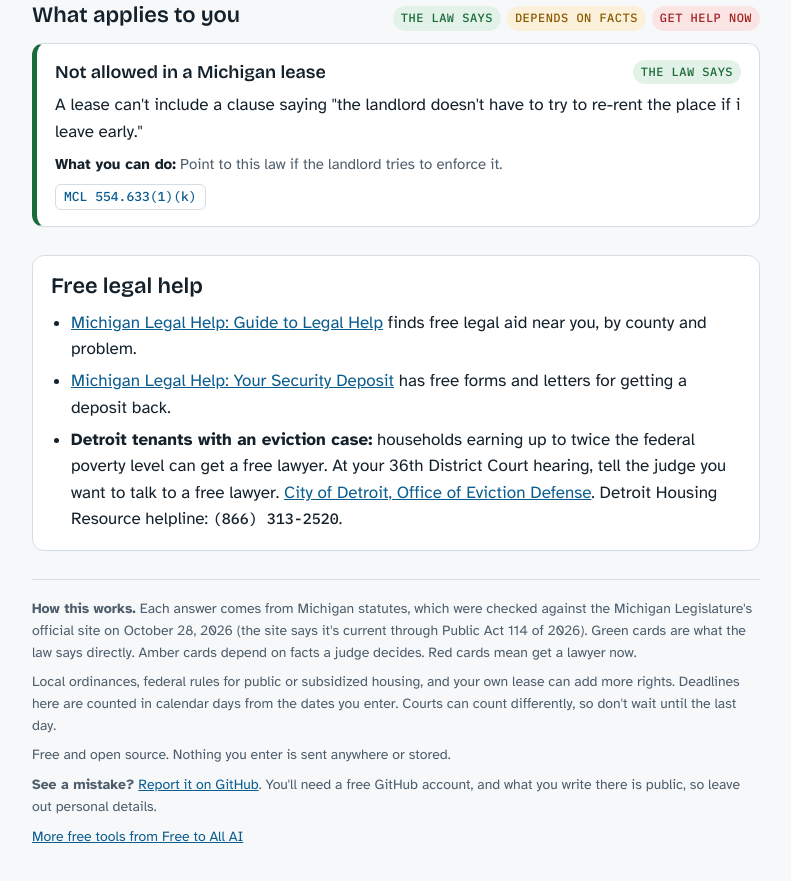
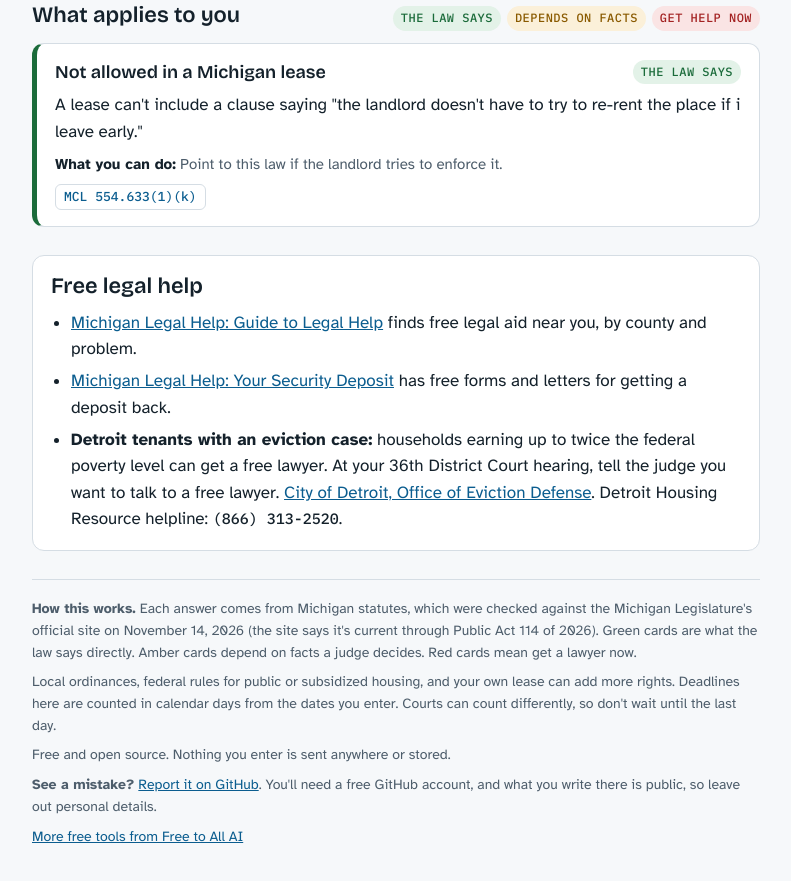
Before and after one commit to free-to-all-ai/tools, a plain HTML site: page renter-rights/index.html in a window 1280 px wide. Shown: the part 7561-8442 px from the top of the page, without its empty margins (244-1035 px from the left). Drawn offline with nearby package versions, Linux system fonts and the light colour scheme.

Commit message:
Renter rights: sources checked November 14, 2026
Every statute and page behind the tool was re-read on Nov 14, 2026 and still matches.

Co-Authored-By: Claude Opus 5.5 <noreply@anthropic.com>
Claude-Session: https://claude.ai/code/session_01MVRMsLN1Cgfgq6nXdPhdyV

```diff
--- a/renter-rights/index.html
+++ b/renter-rights/index.html
@@ -309,7 +309,7 @@ footer { font-size: 14px; color: var(--muted); display: grid; gap: 8px; border-t
   </section>
 
   <footer>
-    <p><strong>How this works.</strong> Each answer comes from Michigan statutes, which were checked against the Michigan Legislature's official site on October 28, 2026 (the site says it's current through Public Act 114 of 2026). Green cards are what the law says directly. Amber cards depend on facts a judge decides. Red cards mean get a lawyer now.</p>
+    <p><strong>How this works.</strong> Each answer comes from Michigan statutes, which were checked against the Michigan Legislature's official site on November 14, 2026 (the site says it's current through Public Act 114 of 2026). Green cards are what the law says directly. Amber cards depend on facts a judge decides. Red cards mean get a lawyer now.</p>
     <p>Local ordinances, federal rules for public or subsidized housing, and your own lease can add more rights. Deadlines here are counted in calendar days from the dates you enter. Courts can count differently, so don't wait until the last day.</p>
     <p>Free and open source. Nothing you enter is sent anywhere or stored.</p>
     <p class="report"><strong>See a mistake?</strong> <a href="https://github.com/free-to-all-ai/tools/issues/new?template=mistake.yml&amp;title=Mistake%3A+Michigan+Renter+Rights+Check&amp;tool=Michigan+Renter+Rights+Check" target="_blank" rel="noopener">Report it on GitHub</a>. You'll need a free GitHub account, and what you write there is public, so leave out personal details.</p>
```
Also changed, not shown: 1 other file.
